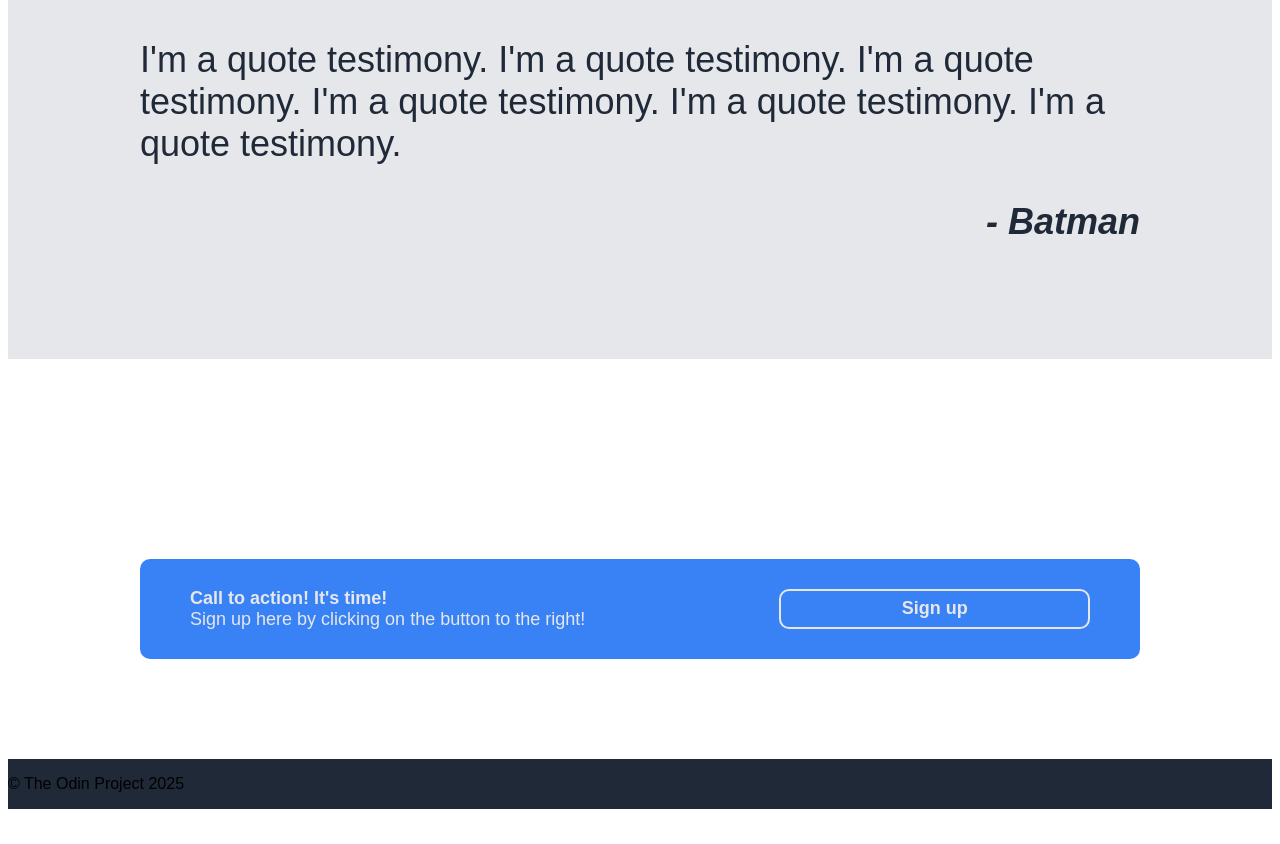
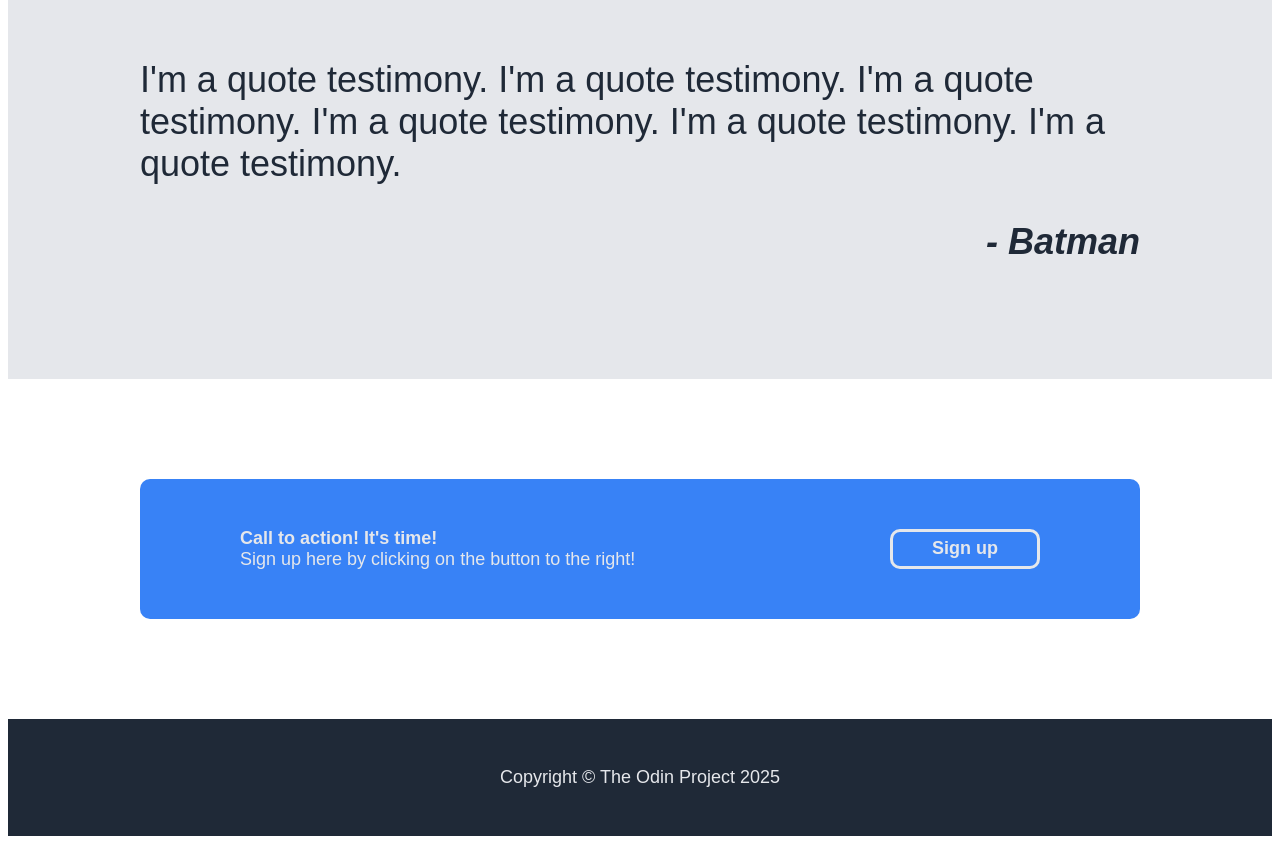
Before and after one commit to MatimotTheTimoters/landing-page, a plain HTML site: page assets/index.html in a window 1280 px wide. Shown: the part 953-1797 px from the top of the page. Before the commit the page ends 1770 px from the top, so only its background shows below. Drawn offline with Linux system fonts and the light colour scheme.

Commit message:
Update: complete CTA and footer styling
- Add padding to header
- Add comments in styles.css to indicate corresponding sections in index.html
- Fix padding in cta banner:
    - Change margin to margin-bottom
- Make button thicker in cta banner
- Add styling to footer

```diff
--- a/assets/index.html
+++ b/assets/index.html
@@ -77,8 +77,8 @@
             </aside>
         </main>
 
-        <footer class="footer">
-            <p>© The Odin Project 2025</p>
+        <footer class="footer flex-row">
+            <p class="secondary-text">Copyright © The Odin Project 2025</p>
         </footer>
     </body>
     </html>
--- a/assets/styles.css
+++ b/assets/styles.css
@@ -82,8 +82,13 @@ a {
 /* header */
 
 header {
+    padding: 10px 200px;
     justify-content: space-between;
     align-items: center;
+}
+
+header * {
+    flex-grow: 0;
 }
 
 .logo-container,
@@ -140,6 +145,8 @@ main,
     align-items: center;
 }
 
+/* info */
+
 #info-section, #quote-section {
     margin-bottom: 100px;
 }
@@ -154,6 +161,8 @@ main,
 #info-section figcaption {
     text-align: center;
 }
+
+/* quote */
 
 #quote-section {
     padding: 100px;
@@ -172,11 +181,13 @@ cite.quote-text {
     font-weight: bold;
 }
 
+/* cta */
+
 .cta-banner {
     width: 1000px;
     height: 100px;
-    padding: 50px;
-    margin: 100px;
+    padding: 70px 100px;
+    margin-bottom: 100px;
     border-radius: 10px;
 
     justify-content: center;
@@ -189,11 +200,18 @@ cite.quote-text {
 
 .cta-banner button {
     background-color: transparent;
-    border: 2px solid #E5E7EB;
-    flex: 1;
+    border: 3px solid #E5E7EB;
+    flex-grow: 0;
 }
 
-.cta-banner h4.secondary-text,
-.cta-banner p.secondary-text {
+.cta-banner .secondary-text {
     margin: 0;
 }
+
+/* footer */
+
+footer {
+    padding: 30px;
+    justify-content: center;
+    align-items: center;
+}
```
Also changed, not shown: 1 other file.
